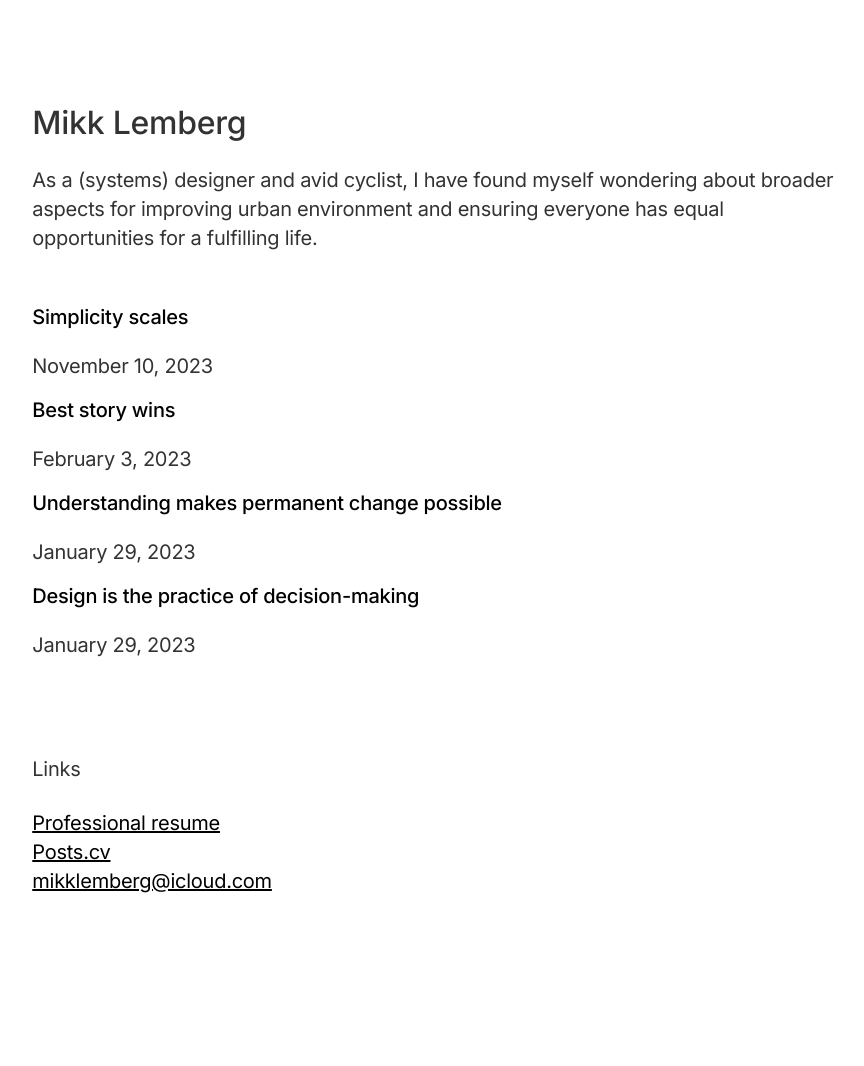
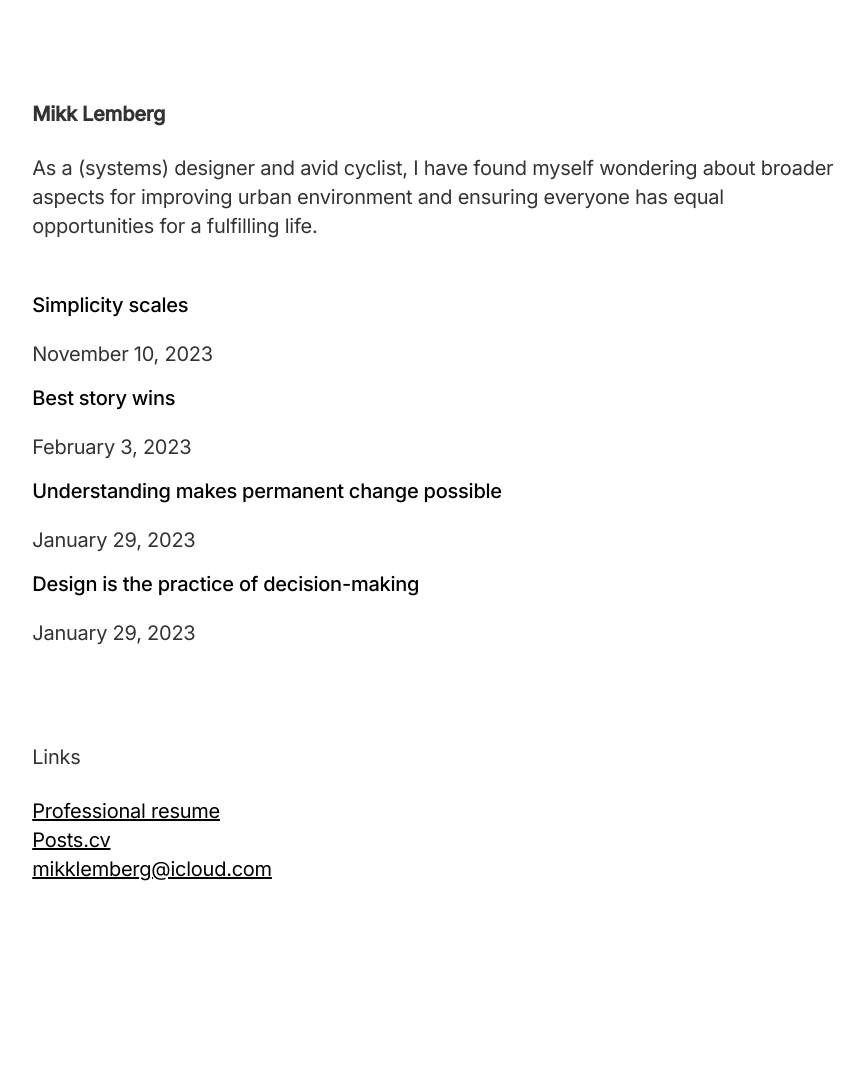
Before and after one commit to mikklemberg/My-personal-notes, a Jekyll site: the page built from README.md, in a window 1280 px wide. Shown: the whole page, without its empty margins (204-1068 px from the left). Built offline with Jekyll 4.4.1, drawn with Linux system fonts in a browser that asks for light colours; our own code applies the rules of GitHub Pages for plain Markdown files.

```diff
--- a/_layouts/default.html
+++ b/_layouts/default.html
@@ -9,7 +9,7 @@
 <body>
     <div class="container">
         <header class="header">
-            <h1>Mikk Lemberg</h1>
+            <p><strong>Mikk Lemberg</strong></p>
             <p>As a (systems) designer and avid cyclist, I have found myself wondering about broader aspects for improving urban environment and ensuring everyone has equal opportunities for a fulfilling life.</p>
         </header>
         <section class="posts">
```
